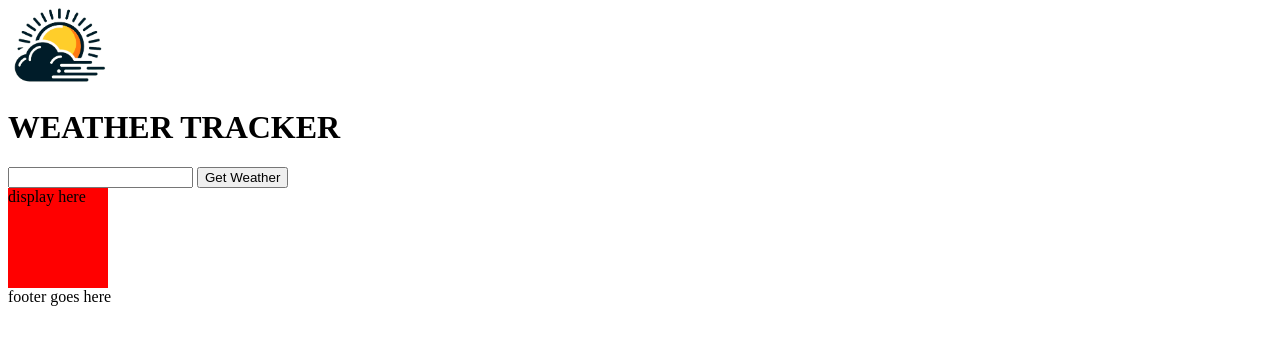
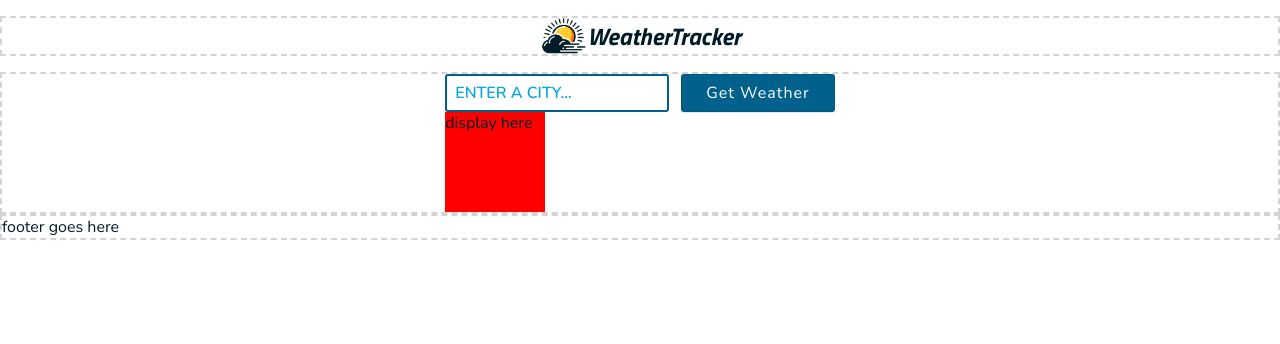
Before and after one commit to kslau07/weather_app, a website built with webpack: page src/template.html in a window 1280 px wide. Built offline with nearby package versions, Linux system fonts and the light colour scheme.

Commit message:
style: Add reset.css, add custom props

```diff
--- a/src/index.js
+++ b/src/index.js
@@ -1,9 +1,10 @@
+import './reset.css';
 import './style.css';
 import Logo from './images/logo.png';
 
-const logo = document.querySelector('.logo');
-logo.src = Logo;
-logo.alt = 'Logo with a cloud, sun, and rain.';
+const logoImage = document.querySelector('.logo-image');
+logoImage.src = Logo;
+logoImage.alt = 'Logo with a cloud, sun, and rain.';
 
 // TODO: Add error checking
 // Try one of these solutions: https://stackoverflow.com/questions/54163952/async-await-in-fetch-how-to-handle-errors
--- /dev/null
+++ b/src/reset.css
@@ -0,0 +1,52 @@
+*,
+*::before,
+*::after {
+  box-sizing: border-box;
+}
+
+* {
+  margin: 0;
+  padding: 0;
+  font: inherit;
+}
+
+html {
+  color-scheme: dark light;
+}
+
+body {
+  min-height: 100vh;
+  min-height: 100svh;
+  line-height: 1.5;
+}
+
+img,
+picture,
+svg,
+video {
+  display: block;
+  max-width: 100%;
+}
+
+button,
+input,
+textarea,
+select {
+  font: inherit;
+}
+
+h1,
+h2,
+h3,
+h4,
+h5,
+h6 {
+  text-wrap: balance;
+  overflow-wrap: break-word;
+}
+
+p {
+  max-width: 75ch;
+  text-wrap: wrap;
+  text-wrap: pretty;
+}
--- a/src/style.css
+++ b/src/style.css
@@ -1,10 +1,127 @@
+body {
+  /* Font faces */
+  --serif: Iowan Old Style, Apple Garamond, Baskerville, Times New Roman,
+    Droid Serif, Times, Source Serif Pro, serif, Apple Color Emoji,
+    Segoe UI Emoji, Segoe UI Symbol;
+  --sans-serif: 'Nunito', -apple-system, BlinkMacSystemFont, avenir next, avenir,
+    segoe ui, helvetica neue, helvetica, Cantarell, Ubuntu, roboto, noto, arial,
+    sans-serif;
+  --logotype: 'Titillium Web', -apple-system, BlinkMacSystemFont, avenir next,
+    avenir, segoe ui, helvetica neue, helvetica, Cantarell, Ubuntu, roboto, noto,
+    arial, sans-serif;
+
+  font: 1rem var(--sans-serif);
+  color: var(--color-dark1);
+
+  /* Font sizes */
+  --text-xs: 0.75rem;
+  --text-sm: 0.875rem;
+  --text-base: 1rem;
+  --text-lg: 1.125rem;
+  --text-xl: 1.25rem;
+  --text-xxl: 1.5rem;
+  --text-xxxl: 2rem;
+  --text-xxxxl: 2.5rem;
+
+  /* Spacing */
+  --space-xxxs: 0.25rem;
+  --space-xxs: 0.375rem;
+  --space-xs: 0.5rem;
+  --space-sm: 0.75rem;
+  --space-md: 1rem;
+  --space-lg: 1.5rem;
+  --space-xl: 2rem;
+  --space-xxl: 2.5rem;
+  --space-xxxl: 3rem;
+  --space-xxxxl: 4rem;
+
+  /* Colors */
+  --color-main-bg: #ffffff;
+  --color-light1: #ffffff;
+  --color-dark1: #001c29;
+  --color-accent1: #01608c;
+  --color-accent2: #07a6e0;
+  --color-accent3: #72d4f7;
+
+  /* Drop shadow */
+  --drop-shadow-md: drop-shadow(3px 3px 2px #e5e5e5);
+
+  /* Border radius */
+  --border-radius-sm: 3px;
+}
+
+header {
+  margin-block: 1rem;
+  border: 2px dashed lightgray;
+}
+
+.logo-wrapper {
+  display: grid;
+  grid-auto-flow: column;
+  justify-content: center;
+  align-items: center;
+}
+
+.logo-image {
+  width: 48px;
+  /* object-fit: cover; */
+}
+
+.logo-name {
+  font-family: var(--logotype);
+  font-size: var(--text-xxl);
+  font-style: italic;
+  font-weight: 700;
+  display: inline-block;
+}
+
+.main {
+  border: 2px dashed lightgray;
+  display: grid;
+  justify-content: center;
+}
+
+.form {
+  display: grid;
+  grid-auto-flow: column;
+  gap: var(--space-sm);
+}
+
+#input-city {
+  border-radius: var(--border-radius-sm);
+  border: 2px solid var(--color-accent1);
+  padding-inline: var(--space-xs);
+  padding-block: var(--space-xxs);
+  font-weight: 600;
+  text-transform: uppercase;
+}
+
+#input-city::placeholder {
+  color: var(--color-accent2);
+}
+
+#button-city {
+  color: var(--color-light1);
+  letter-spacing: 1px;
+  cursor: pointer;
+  background: var(--color-accent1);
+  /* background-color: #2ea44f; */
+  border: 1px solid rgba(27, 31, 35, 0.15);
+  border-radius: var(--border-radius-sm);
+  box-shadow: rgba(27, 31, 35, 0.1) 0 1px 0;
+  padding-inline: var(--space-lg);
+}
+
+:is(input, button):focus {
+  outline: 3px dashed var(--color-accent2);
+}
+
+footer {
+  border: 2px dashed lightgray;
+}
+
 .display {
   height: 100px;
   width: 100px;
   background: red;
 }
-
-.logo {
-  width: 100px;
-  /* object-fit: cover; */
-}
--- a/src/template.html
+++ b/src/template.html
@@ -1,22 +1,34 @@
-<!-- test commit on branch create_layout -->
-
 <!doctype html>
 <html>
   <head>
     <title>Weather App</title>
     <meta charset="UTF-8" />
+    <meta
+      name="viewport"
+      content="width=device-width, user-scalable=no, initial-scale=1.0, maximum-scale=1.0, minimum-scale=1.0"
+    />
+    <link rel="preconnect" href="https://fonts.googleapis.com" />
+    <link rel="preconnect" href="https://fonts.gstatic.com" crossorigin />
+    <link
+      href="https://fonts.googleapis.com/css2?family=Nunito:ital,wght@0,200..1000;1,200..1000&display=swap"
+      rel="stylesheet"
+    />
+    <link
+      href="https://fonts.googleapis.com/css2?family=Titillium+Web:ital,wght@0,200;0,300;0,400;0,600;0,700;0,900;1,200;1,300;1,400;1,600;1,700&display=swap"
+      rel="stylesheet"
+    />
   </head>
   <body>
     <header>
       <div class="logo-wrapper">
-        <img class="logo" />
-        <h1>WEATHER TRACKER</h1>
+        <img class="logo-image" />
+        <h1 class="logo-name">WeatherTracker</h1>
       </div>
     </header>
-    <main>
-      <form>
-        <label for="input-city">
-          <input id="input-city" type="text" />
+    <main class="main">
+      <form class="form">
+        <label for="input-city" aria-label="Enter a city">
+          <input id="input-city" type="text" placeholder="Enter a city..." />
         </label>
         <button type="submit" id="button-city">Get Weather</button>
       </form>
```
Also changed, not shown: 1 other file.
